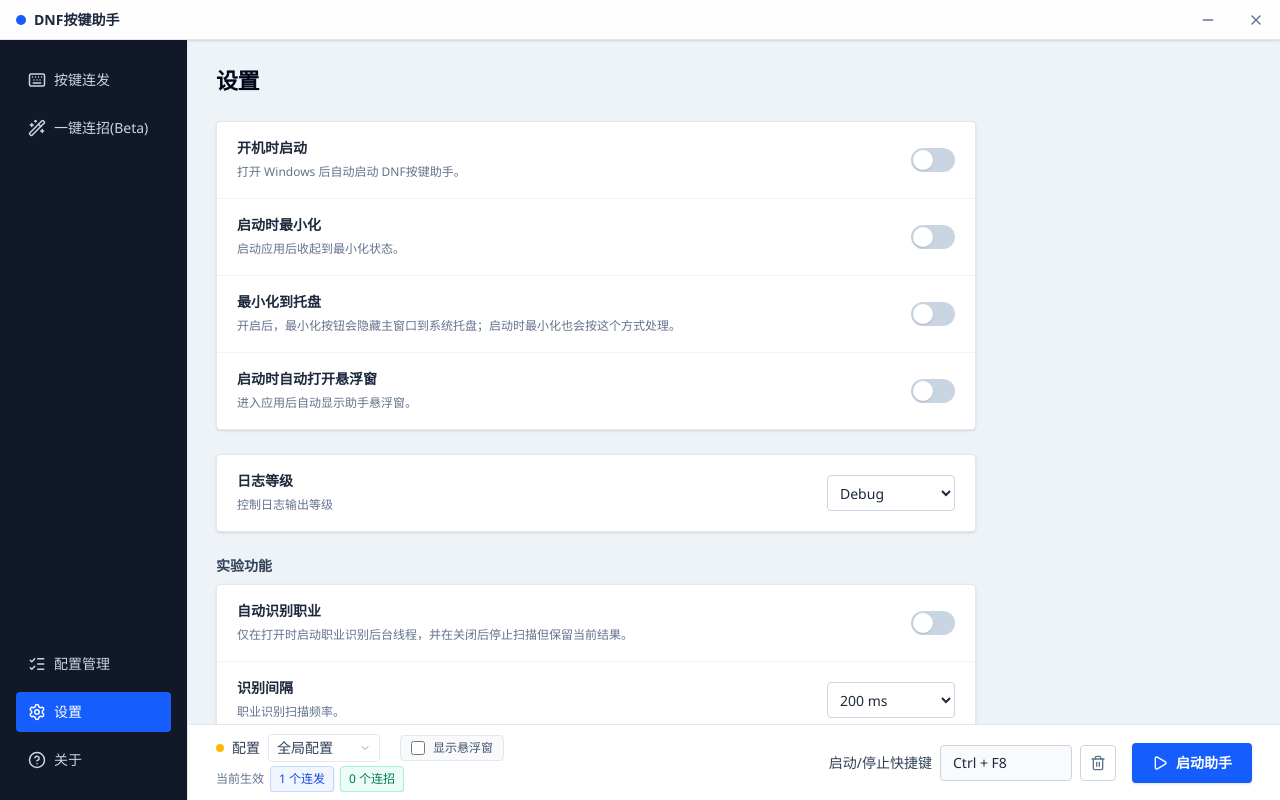
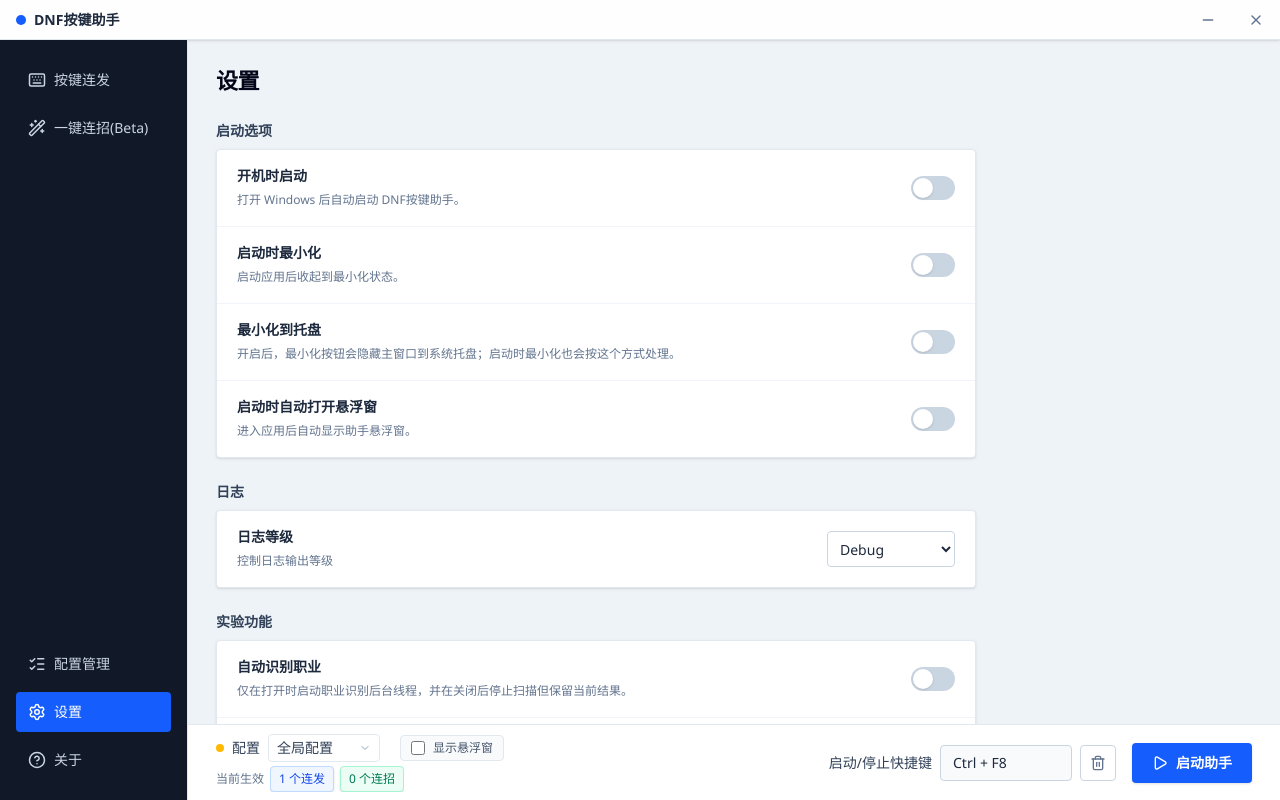
Before and after one commit to i02Zane/DNFAutoFire, a React (Vite) app: page / in a window 1280 px wide. Both pictures are taken after a click on the button "设置". Built offline with nearby package versions, Linux system fonts and the light colour scheme; a web font is replaced by a local one.

Commit message:
style: add settings section headings

```diff
--- a/src/pages/settings-page.tsx
+++ b/src/pages/settings-page.tsx
@@ -57,7 +57,9 @@ export function SettingsPage({
           <p>程序级设置。</p>
         </div>
 
-        <div className="mt-6 overflow-hidden rounded border border-slate-200 bg-white shadow-sm">
+        <div className="mt-6">
+          <div className="mb-2 text-sm font-semibold text-slate-700">启动选项</div>
+          <div className="overflow-hidden rounded border border-slate-200 bg-white shadow-sm">
             <SettingsSwitch
               checked={launchAtStartup}
               description={`打开 Windows 后自动启动 ${APP_DISPLAY_NAME}。`}
@@ -83,7 +85,11 @@ export function SettingsPage({
               onChange={onOpenFloatingControlOnStartChange}
             />
           </div>
-        <div className="mt-6 overflow-hidden rounded border border-slate-200 bg-white shadow-sm">
+        </div>
+
+        <div className="mt-6">
+          <div className="mb-2 text-sm font-semibold text-slate-700">日志</div>
+          <div className="overflow-hidden rounded border border-slate-200 bg-white shadow-sm">
             <SettingsSelect
               description="控制日志输出等级"
               label="日志等级"
@@ -91,6 +97,7 @@ export function SettingsPage({
               value={logLevel}
               onChange={(value) => onLogLevelChange(value as LogLevelSetting)}
             />
+          </div>
         </div>
 
         <div className="mt-6">
```
Lines whose indentation alone changed are shown as unchanged.
